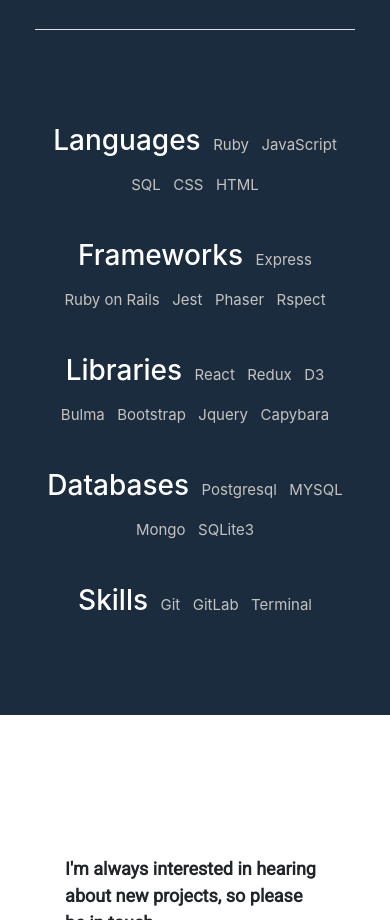
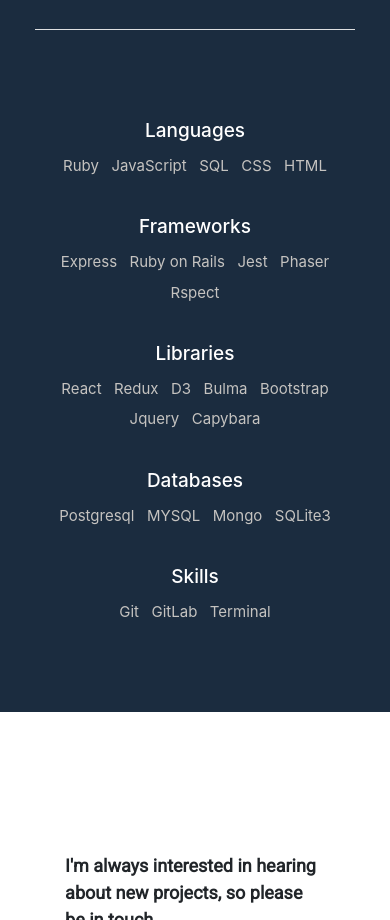
Before and after one commit to Alexoid1/Portafolio, a website: page index.html in a window 390 px wide. Shown: the part 5000-5920 px from the top of the page. Drawn offline with nearby package versions, Linux system fonts and the light colour scheme.

Commit message:
fix elemnts responsivity

```diff
--- a/index.html
+++ b/index.html
@@ -221,7 +221,7 @@
       <hr class='bg-light'>
       <div class='skills'>
         <ul>
-          <li><h3 id='languages'>Languages</h3></li>
+          <h3 id='languages'>Languages</h3>
           <li>Ruby</li>
           <li>JavaScript</li>
           <li>SQL</li>
@@ -229,7 +229,7 @@
           <li>HTML</li>
         </ul>
         <ul>
-          <li><h3 id='frameworks'>Frameworks</h3></li>
+          <h3 id='frameworks'>Frameworks</h3>
           <li>Express</li>
           <li>Ruby on Rails</li>
           <li>Jest</li>
@@ -237,7 +237,7 @@
           <li>Rspect</li>
         </ul>
         <ul>
-          <li><h3 id='libraries'>Libraries</h3></li>
+          <h3 id='libraries'>Libraries</h3>
           <li>React</li>
           <li>Redux</li>
           <li>D3</li>
@@ -247,14 +247,14 @@
           <li>Capybara</li>
         </ul>
         <ul>
-          <li><h3 id='databases'>Databases</h3></li>
+          <h3 id='databases'>Databases</h3>
           <li>Postgresql</li>
           <li>MYSQL</li>
           <li>Mongo</li>
           <li>SQLite3</li>
         </ul>
         <ul>
-          <li><h3 id='skills'>Skills</h3></li>
+          <h3 id='skills'>Skills</h3>
           <li>Git</li>
           <li>GitLab</li>
           <li>Terminal</li>
```
